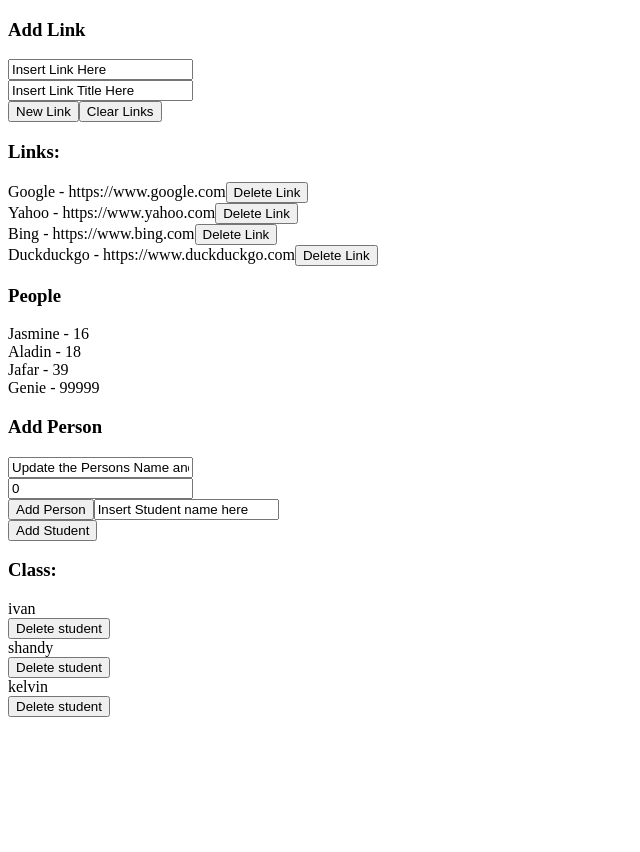
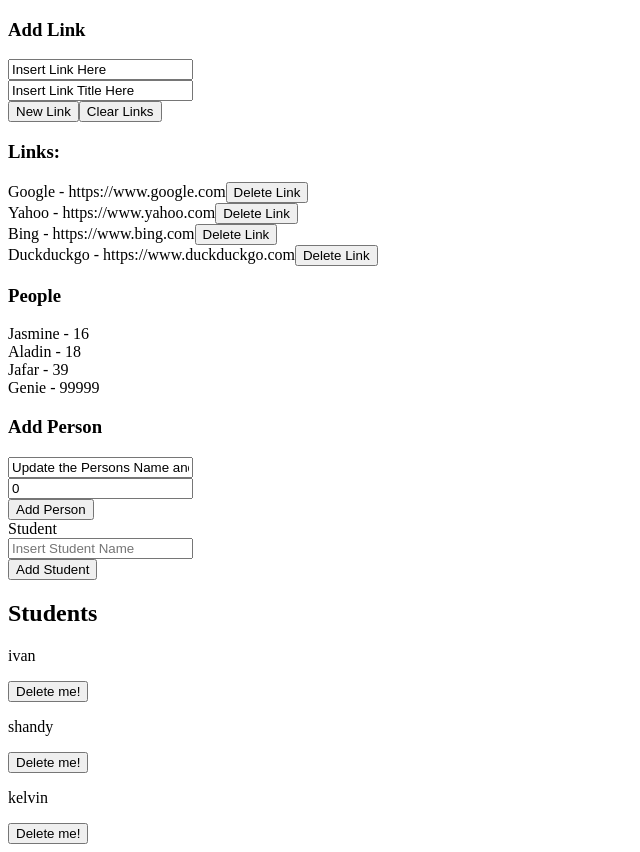
Before and after one commit to martinho2808/React_App, a React (Create React App) app: page / in a window 1280 px wide. Shown: the whole page, without its empty margins (0-640 px from the left). Before the commit the page ends 800 px from the top, so only its background shows below. Built offline with nearby package versions, Linux system fonts and the light colour scheme.

Commit message:
updating hooks

```diff
--- a/src/Components/ClassList.js
+++ b/src/Components/ClassList.js
@@ -1,63 +1,110 @@
-import React from "react";
-import { connect } from "react-redux";
+// import React from "react";
+// import { connect } from "react-redux";
+// import { AddStudent, DeleteStudent } from "../Redux/class/actions";
+
+// class PureClassList extends React.Component {
+//   constructor(props) {
+//     super(props);
+
+//     this.state = {
+//       student: "Insert Student name here",
+//     };
+//   }
+
+//   handleChange(e) {
+//     this.setState({
+//       student: e.currentTarget.value,
+//     });
+//   }
+
+//   render() {
+//     console.log(this.props.class);
+//     return (
+//       <>
+//         <input
+//           type="text"
+//           value={this.state.student}
+//           onChange={(e) => this.handleChange(e)}
+//         />
+//         <br />
+//         <button onClick={() => this.props.addStudentMDP(this.state.student)}>
+//           Add Student
+//         </button>
+//         <h3>Class:</h3>
+//         {this.props.class.map((student, i) => (
+//           <div key={i}>
+//             <div>{student}</div>{" "}
+//             <button onClick={() => this.props.deleteStudentMDP(student)}>
+//               Delete student
+//             </button>
+//           </div>
+//         ))}
+//       </>
+//     );
+//   }
+// }
+
+// const mapStateToProps = (state) => {
+//   return {
+//     class: state.studentStore.students,
+//   };
+// };
+
+// const mapDispatchToProps = (dispatch) => {
+//   return {
+//     addStudentMDP: (student) => dispatch(AddStudent(student)),
+//     deleteStudentMDP: (index) => dispatch(DeleteStudent(index)),
+//   };
+// };
+
+// export const ClassList = connect(
+//   mapStateToProps,
+//   mapDispatchToProps
+// )(PureClassList);
+
+import { useState } from "react";
+import { useSelector, useDispatch } from "react-redux";
 import { AddStudent, DeleteStudent } from "../Redux/class/actions";
 
-class PureClassList extends React.Component {
-  constructor(props) {
-    super(props);
+export const ClassList = (props) => {
+  const [student, setStudent] = useState("");
+  const studentsFromRedux = useSelector((state) => state.studentStore.students);
 
-    this.state = {
-      student: "Insert Student name here",
-    };
-  }
+  const dispatch = useDispatch();
 
-  handleChange(e) {
-    this.setState({
-      student: e.currentTarget.value,
-    });
-  }
-
-  render() {
-    console.log(this.props.class);
   return (
-      <>
+    <div>
+      <label>Student</label>
+      <br />
       <input
         type="text"
-          value={this.state.student}
-          onChange={(e) => this.handleChange(e)}
+        value={student}
+        placeholder="Insert Student Name"
+        onChange={(e) => setStudent(e.target.value)}
       />
       <br />
-        <button onClick={() => this.props.addStudentMDP(this.state.student)}>
+      <button
+        onClick={() => {
+          dispatch(AddStudent(student));
+          setStudent("");
+        }}
+      >
         Add Student
       </button>
-        <h3>Class:</h3>
-        {this.props.class.map((student, i) => (
+
+      <br />
+
+      <h2> Students </h2>
+      {studentsFromRedux && studentsFromRedux.length > 0
+        ? studentsFromRedux.map((student, i) => (
             <div key={i}>
-            <div>{student}</div>{" "}
-            <button onClick={() => this.props.deleteStudentMDP(student)}>
-              Delete student
+              <p>{student}</p>
+              <button onClick={() => dispatch(DeleteStudent(i))}>
+                Delete me!
               </button>
             </div>
-        ))}
-      </>
+          ))
+        : null}
+    </div>
   );
-  }
-}
-
-const mapStateToProps = (state) => {
-  return {
-    class: state.studentStore.students,
 };
-};
-
-const mapDispatchToProps = (dispatch) => {
-  return {
-    addStudentMDP: (student) => dispatch(AddStudent(student)),
-    deleteStudentMDP: (index) => dispatch(DeleteStudent(index)),
-  };
-};
-
-export const ClassList = connect(
-  mapStateToProps,
-  mapDispatchToProps
-)(PureClassList);
--- a/src/Redux/class/actions.js
+++ b/src/Redux/class/actions.js
@@ -11,9 +11,9 @@
 
 export const DELETE_STUDENT = "DELETE_STUDENT";
 
-export function DeleteStudent(name) {
+export function DeleteStudent(index) {
   return {
     type: DELETE_STUDENT,
-    payload: name,
+    payload: index,
   };
 }
--- a/src/Redux/class/reducers.js
+++ b/src/Redux/class/reducers.js
@@ -12,6 +12,7 @@
       };
     case DELETE_STUDENT:
       console.log(action.payload, " <<<<<< action");
+      // splice a new copy of the array
 
       return {
         students: state.students.filter(
```
Lines whose indentation alone changed are shown as unchanged.
